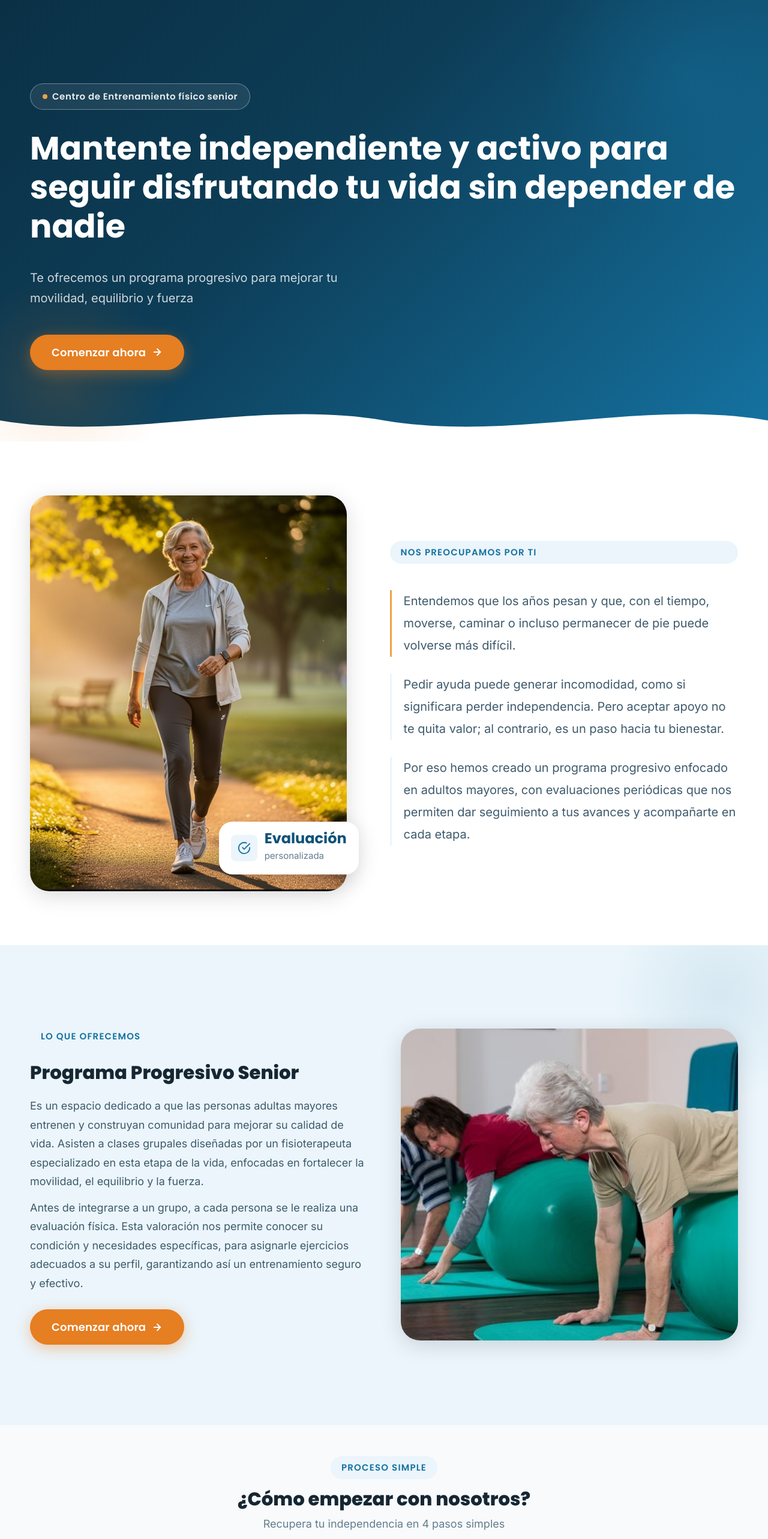
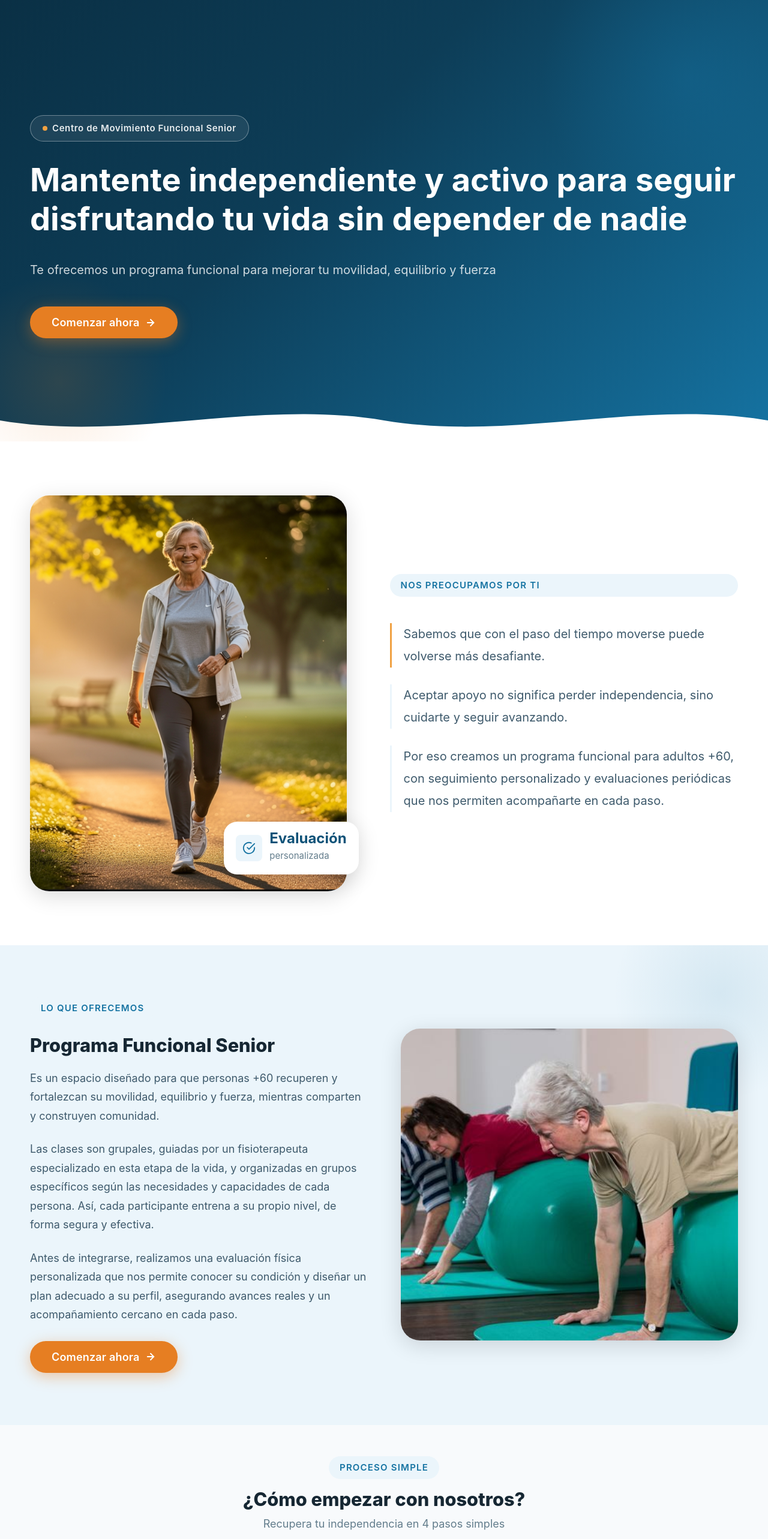
Before and after one commit to EnriqueCanoli/landing-page-frontend, a React (Vite) app: page / in a window 1280 px wide. Shown: the top 2566 px of the page at 60% size. Built offline with nearby package versions, Linux system fonts and the light colour scheme.

Commit message:
mejora de estilos

```diff
--- a/index.html
+++ b/index.html
@@ -1,17 +1,10 @@
 <!doctype html>
-<html lang="es">
+<html lang="en">
   <head>
     <meta charset="UTF-8" />
-    <link rel="icon" type="image/svg+xml" href="/vite.svg" />
+    <link rel="icon" type="image/png" href="/activa60.png" />
     <meta name="viewport" content="width=device-width, initial-scale=1.0" />
-    <meta name="description" content="Centro de Entrenamiento Físico Senior — Programa progresivo para adultos mayores. Mejora tu movilidad, equilibrio y fuerza con evaluación personalizada." />
-    <title>Centro de Entrenamiento Físico Senior</title>
-    <link rel="preconnect" href="https://fonts.googleapis.com" />
-    <link rel="preconnect" href="https://fonts.gstatic.com" crossorigin />
-    <link
-      href="https://fonts.googleapis.com/css2?family=Poppins:wght@400;500;600;700;800&family=Inter:wght@400;500;600&display=swap"
-      rel="stylesheet"
-    />
+    <title>activa60</title>
   </head>
   <body>
     <div id="root"></div>
--- a/src/App.css
+++ b/src/App.css
@@ -1,6 +1,6 @@
 /* ============================================================
    APP — Component Styles
-   Landing Page · Centro de Entrenamiento Físico Senior
+   Landing Page · Centro de Movimiento Funcional Senior
    ============================================================ */
 
 /* ── Shared Buttons ─────────────────────────────────────── */
@@ -144,7 +144,7 @@
 }
 
 .hero-content {
-  max-width: 560px;
+  max-width: var(--container-max);
 }
 
 .hero-subtitle {
@@ -152,7 +152,6 @@
   color: rgba(255,255,255,0.80);
   line-height: 1.7;
   margin-bottom: 44px;
-  max-width: 540px;
 }
 
 .hero-actions {
@@ -441,7 +440,7 @@
 .program-paragraphs {
   display: flex;
   flex-direction: column;
-  gap: 12px;
+  gap: 24px;
   margin-bottom: 28px;
 }
 
--- a/src/components/Empathy.tsx
+++ b/src/components/Empathy.tsx
@@ -17,8 +17,8 @@ const Empathy = () => {
           <div className="empathy-badge-float" aria-label="Programa especializado en adultos mayores">
             <div className="empathy-badge-float-icon" aria-hidden="true">
               <svg viewBox="0 0 24 24" fill="none" stroke="currentColor" strokeWidth="2" strokeLinecap="round" strokeLinejoin="round">
-                <path d="M22 11.08V12a10 10 0 1 1-5.93-9.14"/>
-                <polyline points="22 4 12 14.01 9 11.01"/>
+                <path d="M22 11.08V12a10 10 0 1 1-5.93-9.14" />
+                <polyline points="22 4 12 14.01 9 11.01" />
               </svg>
             </div>
             <div className="empathy-badge-float-text">
@@ -33,15 +33,16 @@ const Empathy = () => {
           <span className="section-label">Nos preocupamos por ti</span>
 
           <p className="empathy-paragraph">
-            Entendemos que los años pesan y que, con el tiempo, moverse, caminar o incluso permanecer de pie puede volverse más difícil.
+            Sabemos que con el paso del tiempo moverse puede volverse más desafiante.
           </p>
 
           <p className="empathy-paragraph">
-            Pedir ayuda puede generar incomodidad, como si significara perder independencia. Pero aceptar apoyo no te quita valor; al contrario, es un paso hacia tu bienestar.
+            Aceptar apoyo no significa perder independencia, sino cuidarte y seguir avanzando.
           </p>
 
           <p className="empathy-paragraph">
-            Por eso hemos creado un programa progresivo enfocado en adultos mayores, con evaluaciones periódicas que nos permiten dar seguimiento a tus avances y acompañarte en cada etapa.
+
+            Por eso creamos un programa funcional para adultos +60, con seguimiento personalizado y evaluaciones periódicas que nos permiten acompañarte en cada paso.
           </p>
         </div>
       </div>
--- a/src/components/Hero.tsx
+++ b/src/components/Hero.tsx
@@ -9,7 +9,7 @@ const Hero = () => {
         {/* Badge */}
         <div className="hero-badge">
           <span className="hero-badge-dot" aria-hidden="true" />
-          Centro de Entrenamiento físico senior
+          Centro de Movimiento Funcional Senior
         </div>
 
         {/* Título full-width — fuera del bloque restringido */}
@@ -20,7 +20,7 @@ const Hero = () => {
         {/* Subtítulo y CTA — restringidos */}
         <div className="hero-content">
           <p className="hero-subtitle">
-            Te ofrecemos un programa progresivo para mejorar tu movilidad, equilibrio y fuerza
+            Te ofrecemos un programa funcional para mejorar tu movilidad, equilibrio y fuerza
           </p>
 
           <div className="hero-actions">
--- a/src/components/Program.tsx
+++ b/src/components/Program.tsx
@@ -5,27 +5,25 @@ const Program = () => {
   const navigate = useNavigate()
 
   return (
-    <section className="program" aria-label="Programa Progresivo Senior">
+    <section className="program" aria-label="Programa Funcional Senior">
       <div className="program-inner">
 
         {/* Columna izquierda: texto + CTA */}
         <div className="program-text-col">
           <span className="section-label">Lo que ofrecemos</span>
 
-          <h2 className="program-title">Programa Progresivo Senior</h2>
+          <h2 className="program-title">Programa Funcional Senior</h2>
 
           <div className="program-paragraphs">
             <p className="program-paragraph">
-              Es un espacio dedicado a que las personas adultas mayores entrenen y construyan comunidad
-              para mejorar su calidad de vida. Asisten a clases grupales diseñadas por un fisioterapeuta
-              especializado en esta etapa de la vida, enfocadas en fortalecer la movilidad, el equilibrio
-              y la fuerza.
+              Es un espacio diseñado para que personas +60 recuperen y fortalezcan su movilidad, equilibrio y fuerza, mientras comparten y construyen comunidad.
             </p>
 
             <p className="program-paragraph">
-              Antes de integrarse a un grupo, a cada persona se le realiza una evaluación física. Esta
-              valoración nos permite conocer su condición y necesidades específicas, para asignarle
-              ejercicios adecuados a su perfil, garantizando así un entrenamiento seguro y efectivo.
+              Las clases son grupales, guiadas por un fisioterapeuta especializado en esta etapa de la vida, y organizadas en grupos específicos según las necesidades y capacidades de cada persona. Así, cada participante entrena a su propio nivel, de forma segura y efectiva.
+            </p>
+            <p className="program-paragraph">
+            Antes de integrarse, realizamos una evaluación física personalizada que nos permite conocer su condición y diseñar un plan adecuado a su perfil, asegurando avances reales y un acompañamiento cercano en cada paso.
             </p>
           </div>
 
--- a/src/index.css
+++ b/src/index.css
@@ -1,6 +1,6 @@
 /* ============================================================
    GLOBAL RESET & CSS DESIGN SYSTEM
-   Landing Page — Centro de Entrenamiento Físico Senior
+   Landing Page — Centro de Movimiento Funcional Senior
    ============================================================ */
 
 :root {
--- a/src/pages/FormPage.tsx
+++ b/src/pages/FormPage.tsx
@@ -21,7 +21,7 @@ const FormPage = () => {
           Volver
         </button>
 
-        <span className="form-page-brand">Centro de Entrenamiento Físico Senior</span>
+        <span className="form-page-brand">Centro de Movimiento Funcional Senior</span>
       </header>
 
       {/* Formulario */}
```
Also changed, not shown: public/activa60.png (added).
